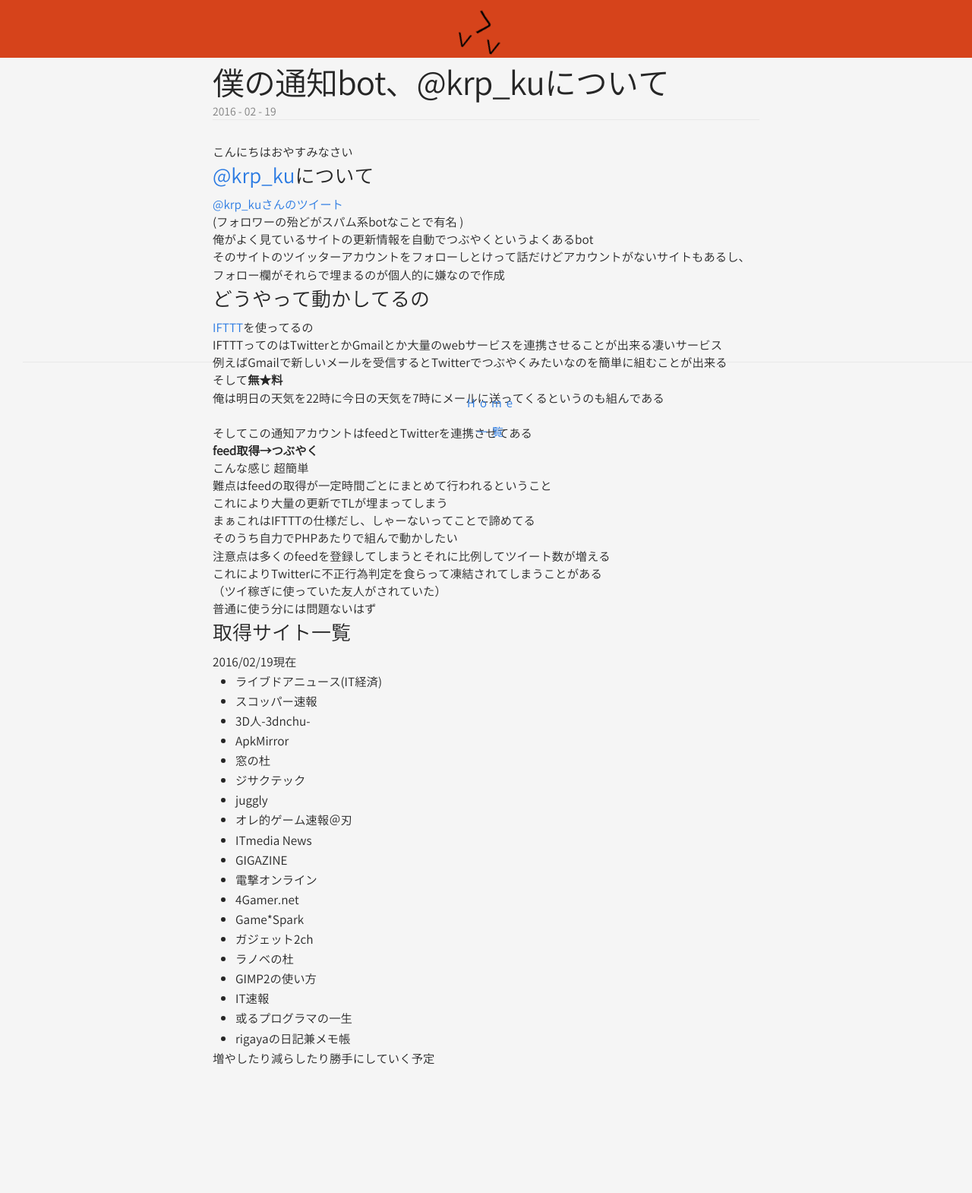
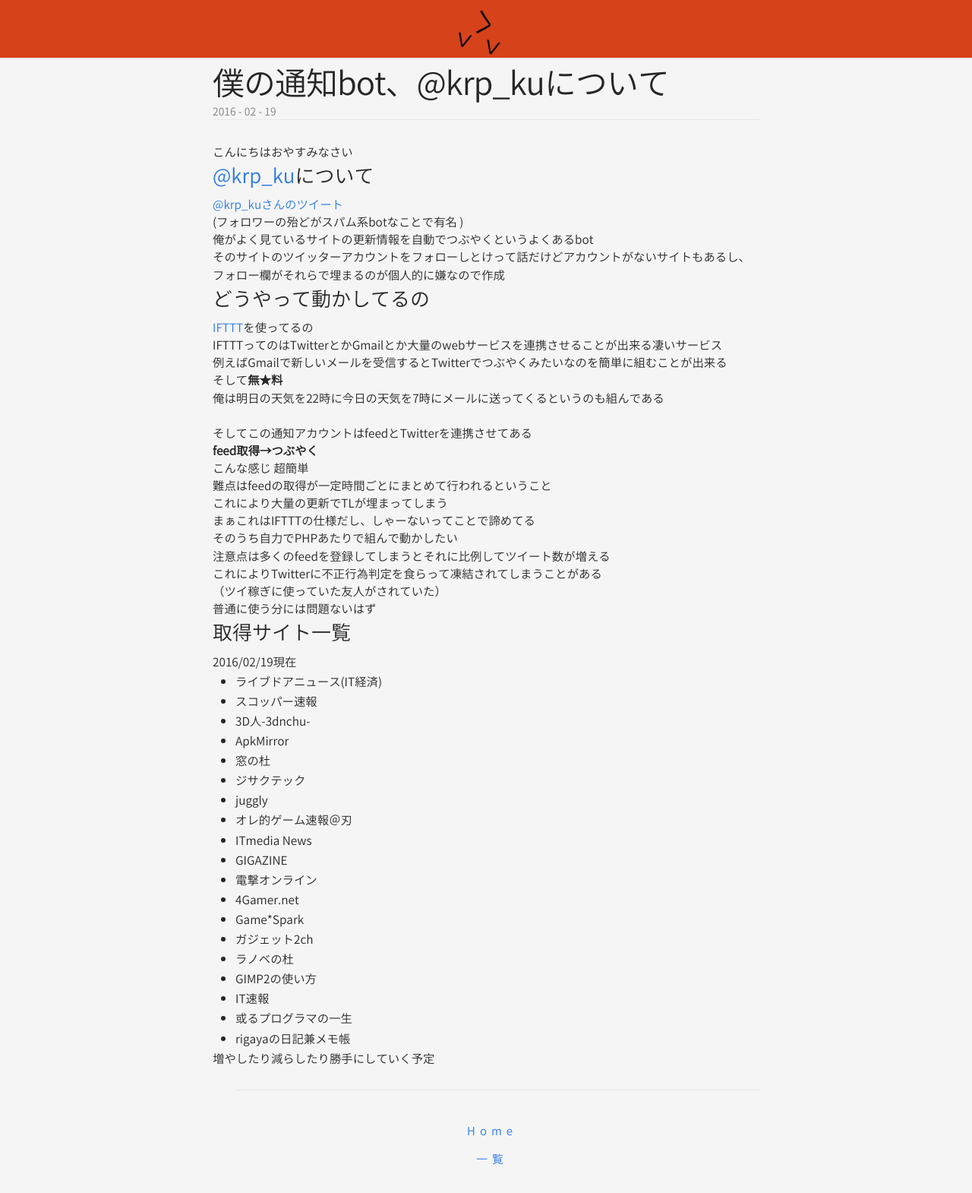
Before and after one commit to kuruppa0616/kuruppa0616.github.io, a Jekyll site: the page built from _posts/2016-2-19-notification_bot.markdown, in a window 1280 px wide. Shown: the whole page at 76% size. Built offline with Jekyll 4.4.1, drawn with Linux system fonts in a browser that asks for light colours; comment, search, counter and statistics services are not loaded; before the commit the page ends 1404 px from its top, so only the background shows below that.

Commit message:
あああ

```diff
--- a/_layouts/post.html
+++ b/_layouts/post.html
@@ -29,8 +29,8 @@
 
         <a href="https://twitter.com/share" class="twitter-share-button"{count}></a>
         <script>!function(d,s,id){var js,fjs=d.getElementsByTagName(s)[0],p=/^http:/.test(d.location)?'http':'https';if(!d.getElementById(id)){js=d.createElement(s);js.id=id;js.src=p+'://platform.twitter.com/widgets.js';fjs.parentNode.insertBefore(js,fjs);}}(document, 'script', 'twitter-wjs');</script>
+        {% include footer.html %}
     </div>
 
 
 </div>
-{% include footer.html %}
```
